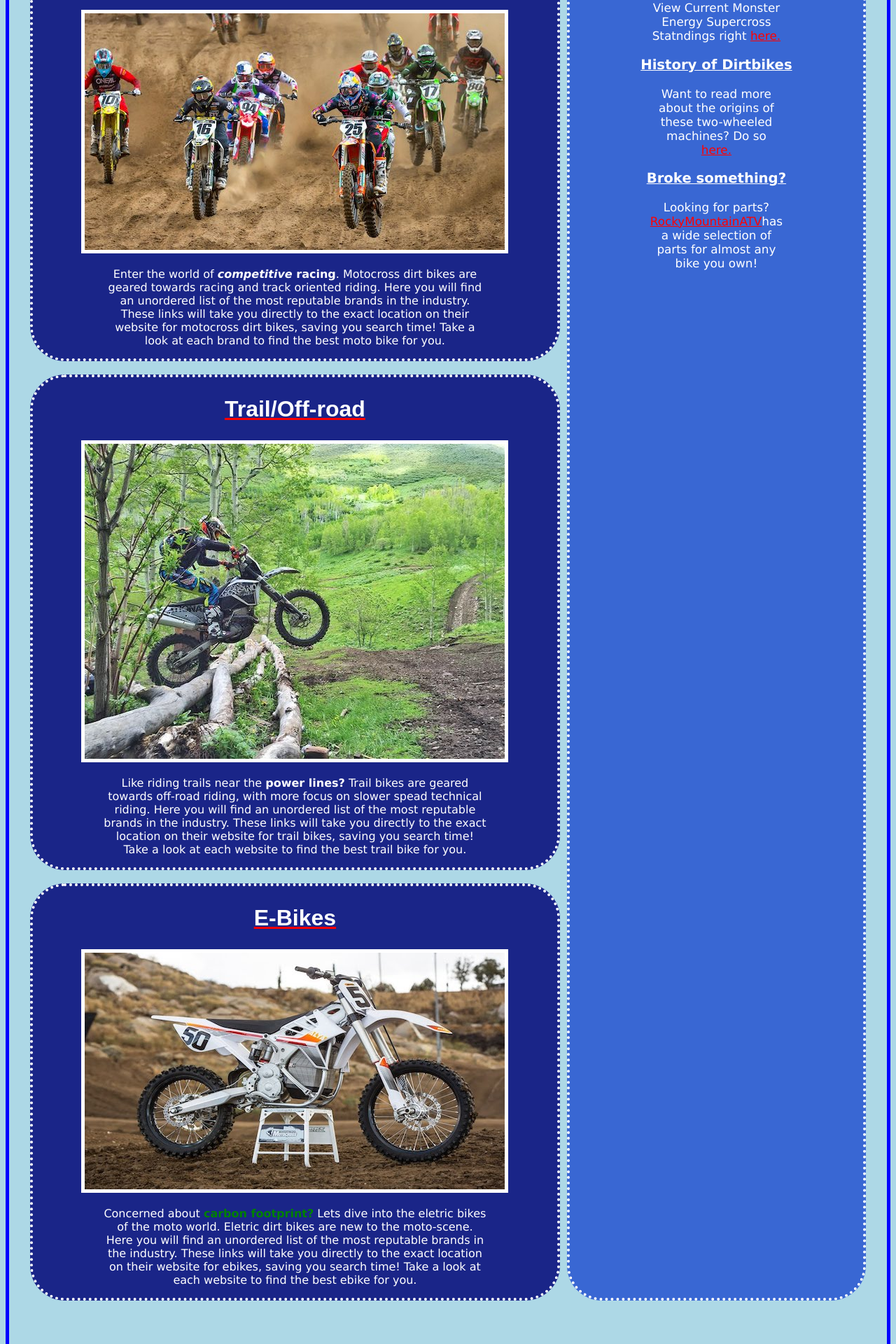
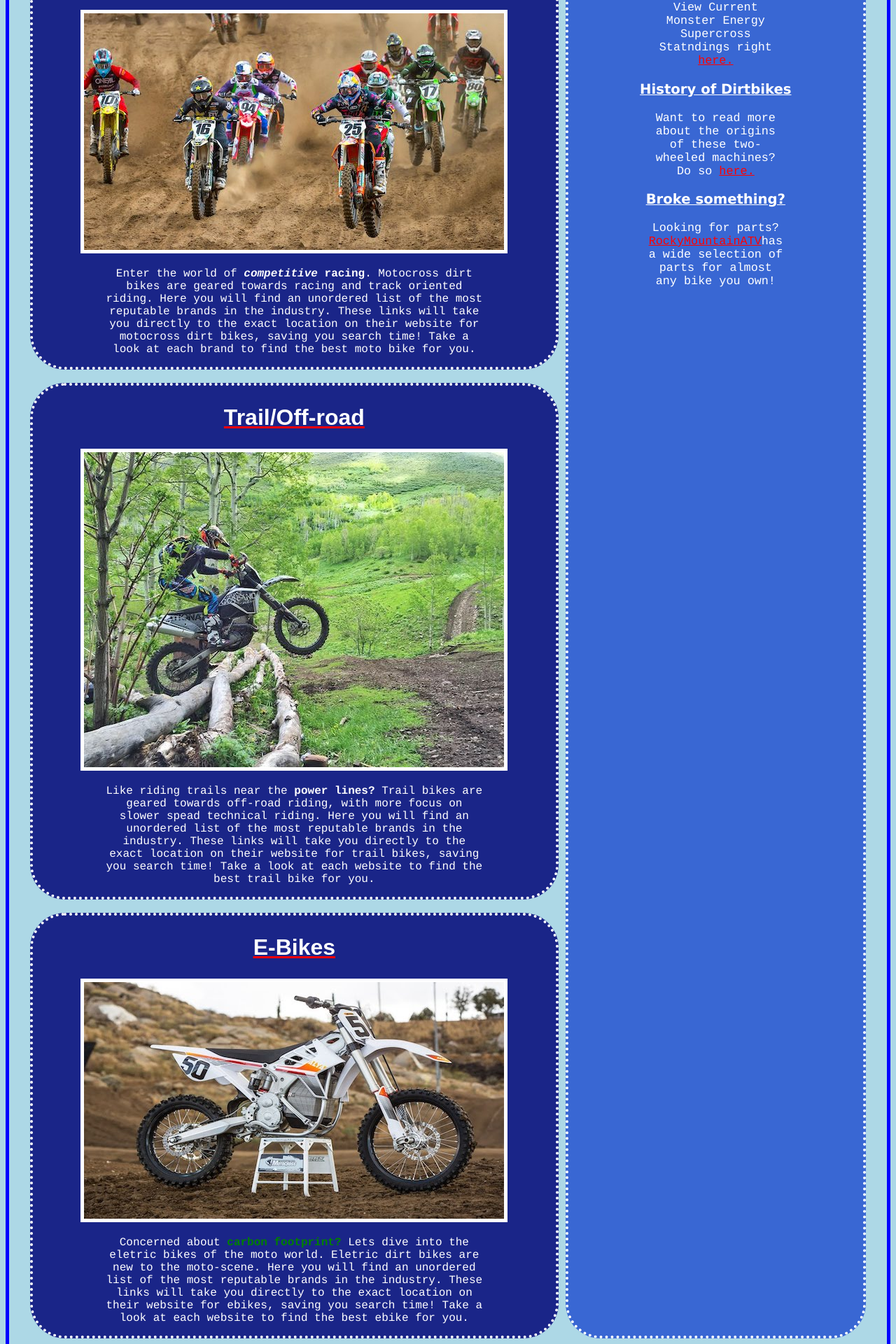
Before and after one commit to ctile/NewWebsite, a React (Create React App) app: page /home.html in a window 1280 px wide. Shown: the part 320-2240 px from the top of the page at 70% size. Built offline with nearby package versions, Linux system fonts and the light colour scheme.

Commit message:
stylesheets

```diff
--- a/src/App.js
+++ b/src/App.js
@@ -1,4 +1,5 @@
 import "./styles.css";
+import "./styles2.css";
 import { BrowserRouter as Router, Switch, Route } from "react-router-dom";
 import Home from "./home/Home.js";
 import Trails from "./home/trails/Trails.js";
--- a/src/styles2.css
+++ b/src/styles2.css
@@ -0,0 +1,15 @@
+#moto p {
+  font-family: courier;
+}
+#trails p {
+  font-family: courier;
+}
+#ebike p {
+  font-family: courier;
+}
+#landing ul {
+  font-family: courier;
+}
+#sidebar p {
+  font-family: courier;
+}
```
